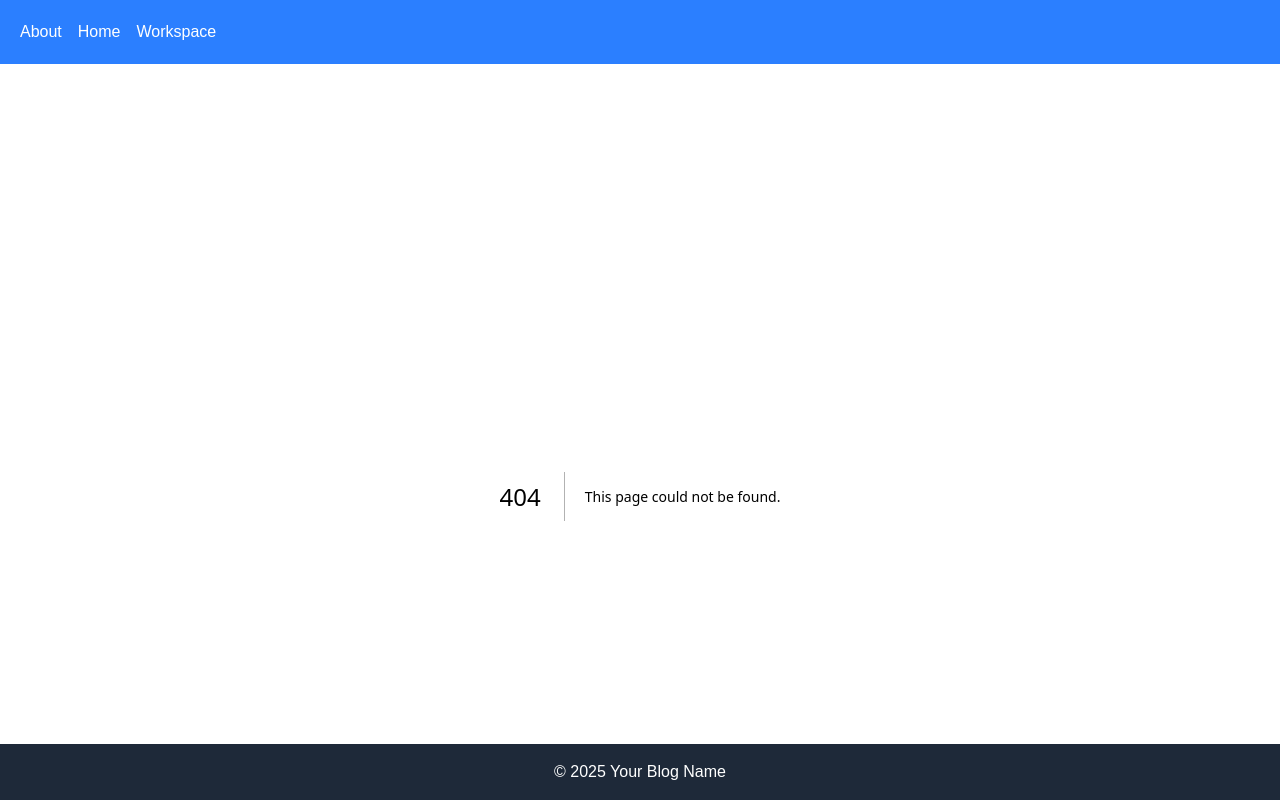
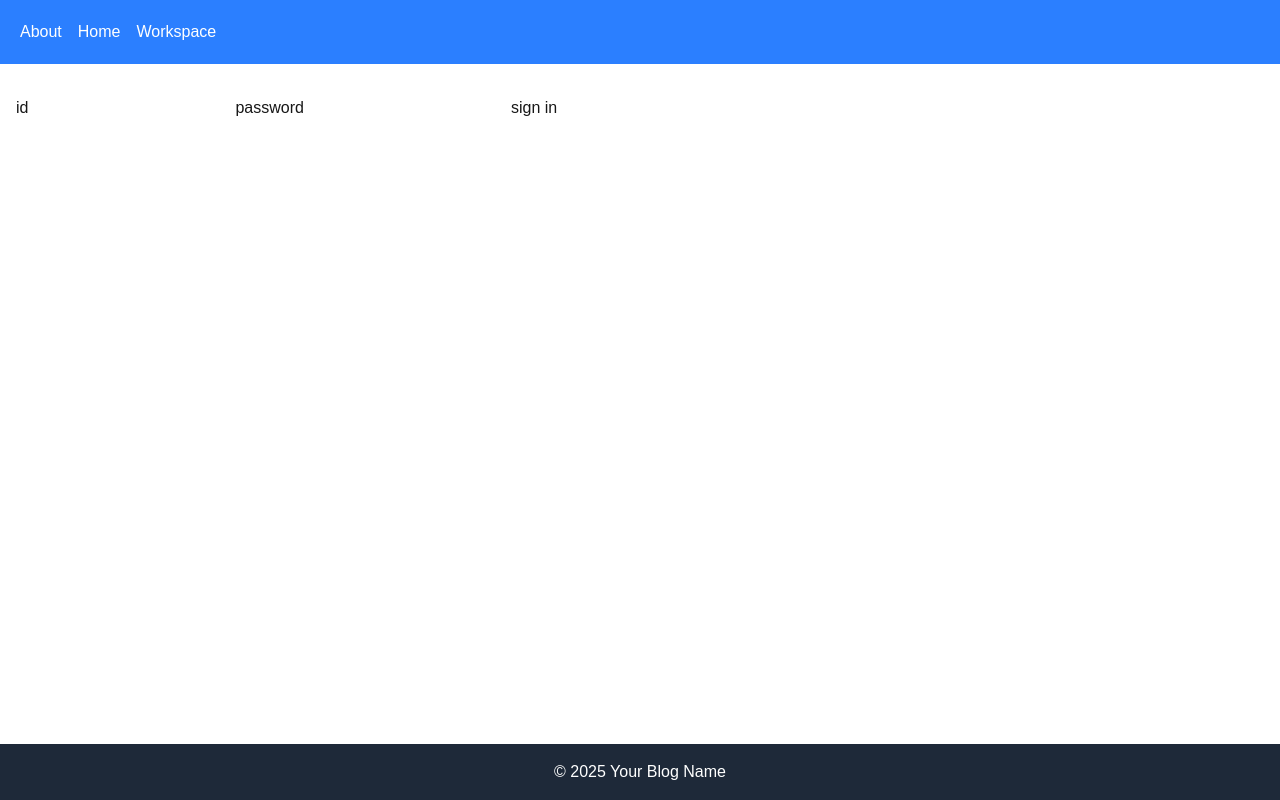
Before and after one commit to auaicn/blog-fe, a Next.js app: page /login in a window 1280 px wide. Before the commit this address had no page. Built offline with nearby package versions, Linux system fonts and the light colour scheme.

Commit message:
기본 login page

```diff
--- /dev/null
+++ b/src/app/login/page.tsx
@@ -0,0 +1,32 @@
+"use client";
+
+import { useActionState } from "react";
+
+type LoginActionState = {
+  errors: string[];
+  message: string;
+};
+
+const authenticate = (prevState: LoginActionState, formData: FormData) => {
+  "use-server";
+
+  return prevState;
+};
+
+export default function Page() {
+  const [state, formAction] = useActionState(authenticate, {
+    errors: [],
+    message: "",
+  });
+
+  return (
+    <form action={formAction}>
+      <div className=""></div>
+      <label>id</label>
+      <input id="id" required></input>
+      <label>password</label>
+      <input id="password" required></input>
+      <button type="submit">sign in</button>
+    </form>
+  );
+}
```
